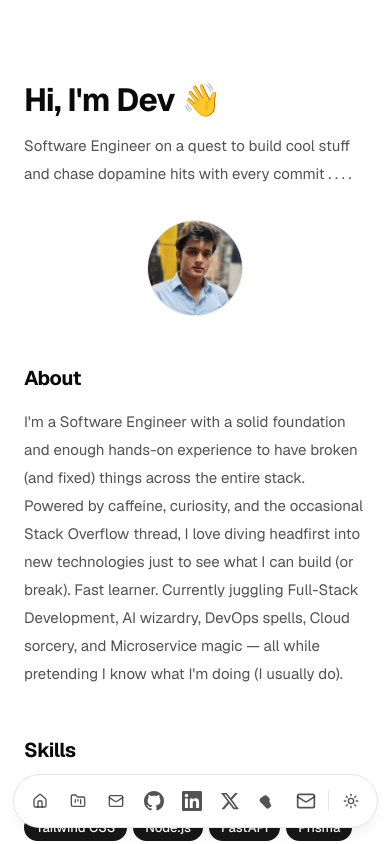
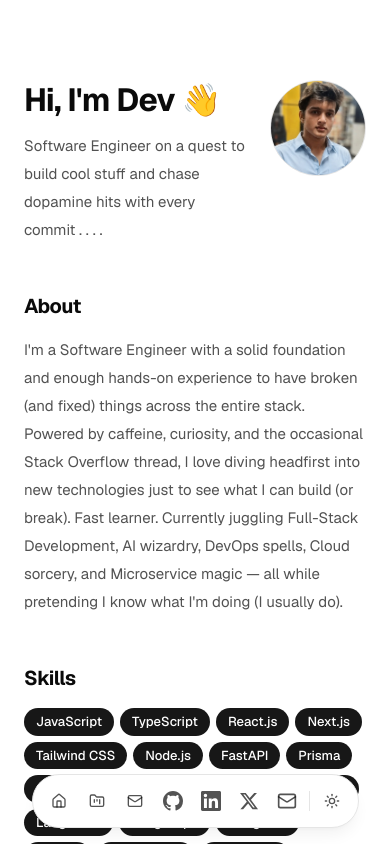
Before and after one commit to devxml/devverma, a Next.js app: page / in a window 390 px wide. Shown: the top 844 px of the page. Built offline with nearby package versions, Linux system fonts and the light colour scheme.

Commit message:
update portfolio

```diff
--- a/src/components/sections/Experience.tsx
+++ b/src/components/sections/Experience.tsx
@@ -15,7 +15,7 @@ export function Experience() {
       <div className="space-y-8">
         {experience.map((item) => (
           <div key={item.id} className="space-y-3">
-            <div className="flex flex-col gap-2 sm:flex-row sm:items-start sm:justify-between">
+            <div className="flex flex-row items-start justify-between gap-2">
               <div className="flex items-start gap-3">
                 <div className="flex h-9 w-9 shrink-0 items-center justify-center rounded-full border border-border bg-surface text-[11px] font-bold text-muted">
                   {item.company
--- a/src/components/sections/Hero.tsx
+++ b/src/components/sections/Hero.tsx
@@ -24,14 +24,12 @@ export function Hero() {
           </p>
         </div>
 
-        <div className="hidden shrink-0 sm:block">
+        <div className="shrink-0">
           <ProfileImage />
         </div>
       </div>
 
-      <div className="mt-8 flex justify-center sm:hidden">
-        <ProfileImage />
-      </div>
+
     </section>
   );
 }
--- a/src/components/sections/Projects.tsx
+++ b/src/components/sections/Projects.tsx
@@ -18,7 +18,7 @@ export function Projects() {
         centered
       />
 
-      <div className="grid gap-10 md:grid-cols-2 md:gap-x-8 md:gap-y-12">
+      <div className="grid grid-cols-2 gap-10 gap-x-8 gap-y-12">
         {projects.map((project, index) => (
           <article key={project.id} className="flex flex-col">
             <ProjectImage
--- a/src/data/portfolio.ts
+++ b/src/data/portfolio.ts
@@ -32,11 +32,6 @@ export const socialLinks = [
     label: "X",
     href: "https://x.com/devcodebyte",
     icon: "twitter" as const,
-  },
-  {
-    label: "LeetCode",
-    href: "https://leetcode.com/u/devxml/",
-    icon: "leetcode" as const,
   },
   {
     label: "Email",
```
